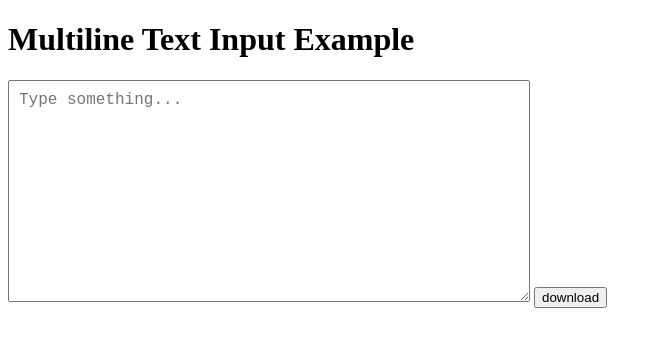
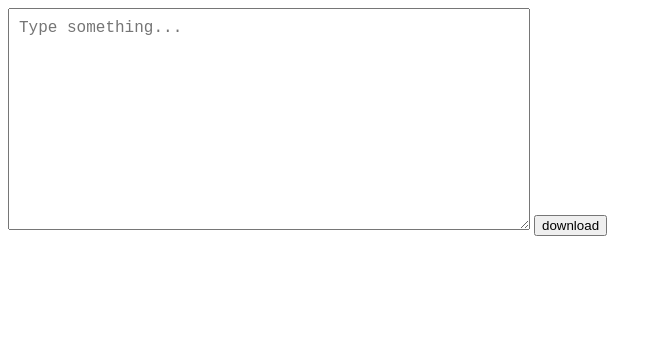
Before and after one commit to awarehardware/sdm-studio, a website built with Parcel: page index.html in a window 1280 px wide. Shown: the whole page, without its empty margins (0-662 px from the left). Built offline with nearby package versions, Linux system fonts and the light colour scheme.

Commit message:
Remove html title

```diff
--- a/index.html
+++ b/index.html
@@ -3,8 +3,6 @@
 <head>
     <meta charset="UTF-8">
     <meta name="viewport" content="width=device-width, initial-scale=1.0">
-    <title>Multiline Text Input with TypeScript</title>
-
 
     <style>
         /* Make the textarea larger */
@@ -36,8 +34,6 @@
 </head>
 <body>
 
-    <h1>Multiline Text Input Example</h1>
-
     <!-- Textarea for multiline text input -->
     <textarea id="userInput" placeholder="Type something..."></textarea>
     <button id="downloadButton" type="button">download</button>
```
